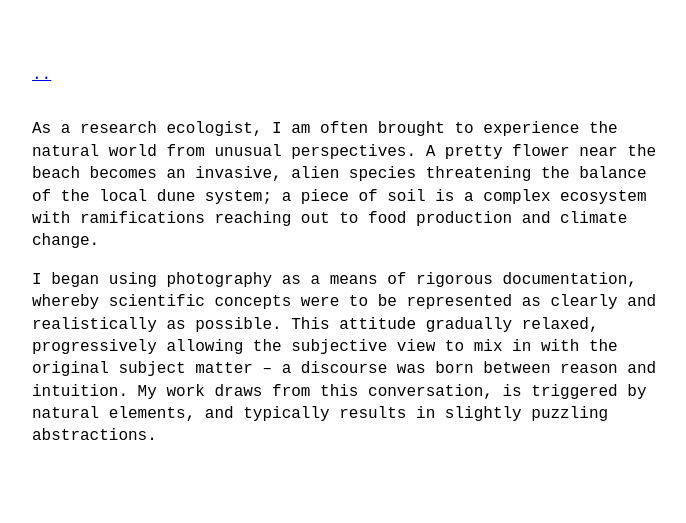
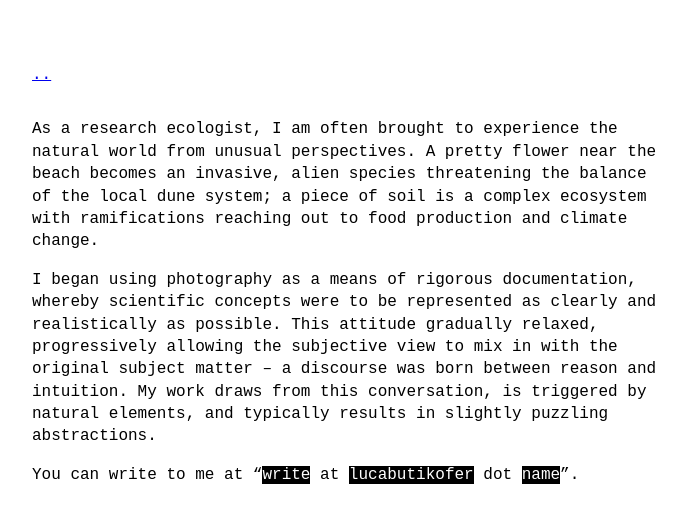
Before and after one commit to lucabutikofer/Photography, a Jekyll site: the page built from about.md, in a window 1280 px wide. Shown: the top 523 px of the page, without its empty margins (288-974 px from the left). Built offline with Jekyll 4.4.1, drawn with Linux system fonts in a browser that asks for light colours.

Commit message:
Update about.md

```diff
--- a/about.md
+++ b/about.md
@@ -8,4 +8,4 @@ As a research ecologist, I am often brought to experience the natural world from
 
 I began using photography as a means of rigorous documentation, whereby scientific concepts were to be represented as clearly and realistically as possible. This attitude gradually relaxed, progressively allowing the subjective view to mix in with the original subject matter – a discourse was born between reason and intuition. My work draws from this conversation, is triggered by natural elements, and typically results in slightly puzzling abstractions.
 
-<!-- You can write to me at “`write` at  `lucabutikofer` dot `name`”. -->
+You can write to me at “`write` at  `lucabutikofer` dot `name`”.
```
